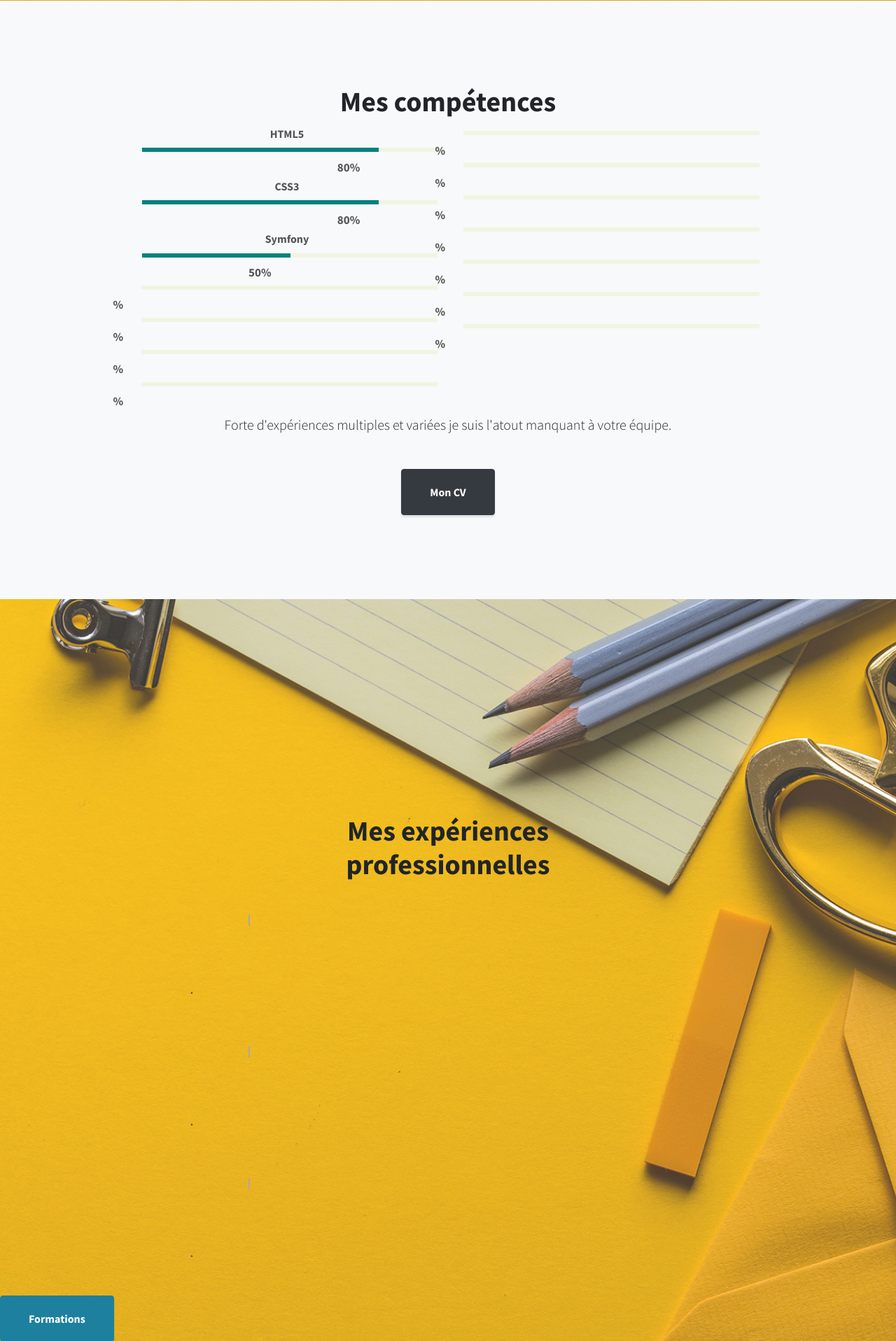
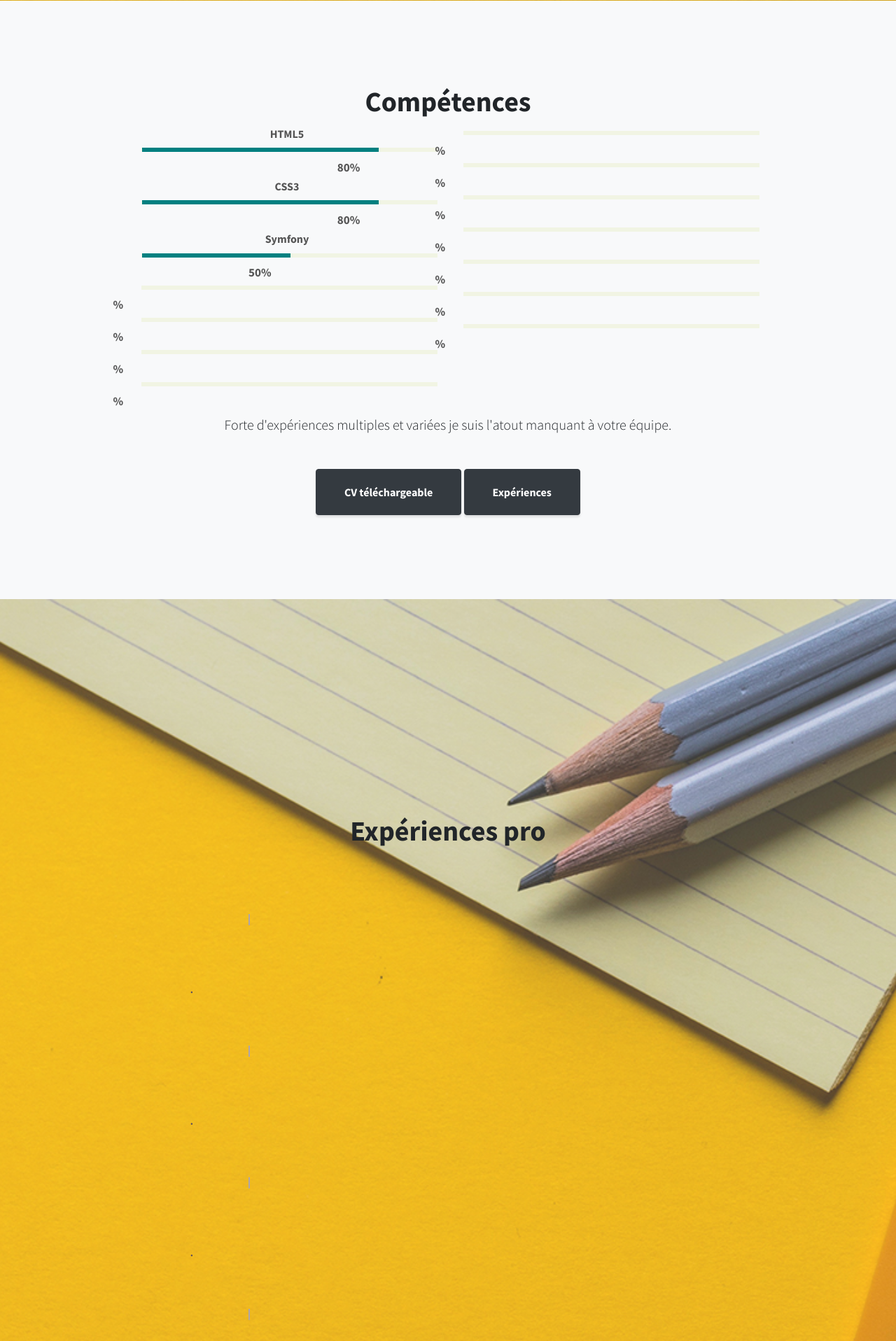
Before and after one commit to andreeb1983/andreePortfolio2, a PHP site: page /back/index.php in a window 1280 px wide. Shown: the part 799-2715 px from the top of the page at 70% size. Run offline with PHP 8.4, Linux system fonts and the light colour scheme; data comes from the database, SQL or seed files in the repository; data that the repository does not hold is empty.

Commit message:
modif 16
modif 16

```diff
--- a/back/formulaire/connexion.php
+++ b/back/formulaire/connexion.php
@@ -1,8 +1,8 @@
 <?php
 try{
-     $bdd = new PDO('mysql:host=andreebaibamb.mysql.db;dbname=andreebaibamb', 'andreebaibamb', 'Scare1985') or die(print_r($bdd->errorInfo()));
+     $pdoCV = new PDO('mysql:host=andreebaibamb.mysql.db;dbname=andreebaibamb', 'andreebaibamb', 'Scare1985') or die(print_r($pdoCV->errorInfo()));
      // force la prise en charge de l'utf-8
-     $bdd->exec('SET NAMES utf8');
+     $pdoCV->exec('SET NAMES utf8');
 } catch(Exception $e){
-     die('Erreur à debugger : ' . $e->getMessage());
+     die('Erreur à noter : ' . $e -> getMessage() . $e -> getFile() . $e -> getLine());
 }
--- a/back/inc/bas.inc.php
+++ b/back/inc/bas.inc.php
@@ -2,7 +2,7 @@
 <footer class="page-footer font-small">
 
   <!-- Copyright -->
-  <div class="footer-copyright text-center py-5">
+  <div class="footer-copyright text-center py-5 fixed" style="background: purple">
     <p>Copyright &copy; Andrée Baptiste - 2018</p>
   </div>
   <!-- Copyright -->
--- a/back/index.php
+++ b/back/index.php
@@ -83,12 +83,13 @@
       <div class="overlay"></div>
     </header>
 
-    <!-- About -->
+
+    <!-- Compétences -->
     <section class="content-section bg-light" id="competences">
       <div class="container text-center">
         <div class="row">
           <div class="col-lg-10 mx-auto">
-            <h2>Mes compétences</h2>
+            <h2>Compétences</h2>
 
               <div class="container">
 
@@ -156,7 +157,6 @@
                             <div class="progress-value"><?php echo $donnees[5]['level']?>%</div>
                           </div>
                         </div>
-
                       </div>
 
                       <h3 class="progress-title"><?php echo $donnees[6]['skill'];?></h3>
@@ -166,10 +166,9 @@
                             <div class="progress-value"><?php echo $donnees[6]['level']?>%</div>
                           </div>
                         </div>
-
                       </div>
 
-    </div><!-- fin div class -->
+                  </div><!-- fin div class col-md-6-->
 
                   <div class="col-md-6">
 
@@ -235,26 +234,29 @@
                         </div>
                       </div>
                     </div>
+                  </div><!-- fin div class col-md-6-->
+                </div><!-- fin div class -->
+                </div><!-- fin div row -->
 
-    </div><!-- fin div class -->
-
-  </div> <!-- fin div row -->
                 <!-- http://bestjquery.com/tutorial/progress-bar/demo39/    -->
 
                 <div class="row">
                   <div class="col-md-12 col-md-offset-3">
-        <p class="lead mb-5">Forte d'expériences multiples et variées je suis l'atout manquant à votre équipe.
-        <!-- <a href="https://unsplash.com/">Unsplash</a>!--></p>
-        <a class="btn btn-dark btn-xl js-scroll-trigger" href="admin/IntegrateurDevWebJunior.pdf" target="_blank">Mon CV</a>
-    </div>
-  </div>
+                      <p class="lead mb-5">Forte d'expériences multiples et variées je suis l'atout manquant à votre équipe.</p>
+                      <a class="btn btn-dark btn-xl js-scroll-trigger" href="admin/IntegrateurDevWebJunior.pdf" target="_blank">CV téléchargeable</a>
+                      <a class="btn btn-dark btn-xl js-scroll-trigger" href="#experiences">Expériences</a>
+                  </div><!--fin div class col-md-12 -->
+                </div><!--fin div class row -->
 
-	</div>
-      </div>
-    </section>
+              </div><!-- fin div class container -->
+            </div><!-- fin div col-lg-10 -->
+          </div><!-- fin div class row -->
+      </div><!-- fin div class container text-center-->
+    </section><!-- fin section -->
 
-    <!-- Callout -->
-  <section id="experiences" class="content-section bg-light callout myexperties">
+
+    <!-- Expériences -->
+    <section class="content-section bg-light callout myexperties" id="experiences" >
       <div class="container text-center">
 
         <?php
@@ -266,22 +268,30 @@
         // debug($donnees);
         ?>
 
-      <h2 class="mx-auto mb-5">Mes expériences professionnelles</h2>
+          <h2 class="mx-auto mb-5">Expériences pro</h2>
 
-      <!--Work Experties start -->
-
-      <!-- <div class="heading">
-
-      </div> -->
+          <div class="container"></div>
 
           <div class="row media">
+            <div class="col-xs-12 col-sm-3 col-md-3 col-lg-3">
+              <div class="expertiesico"><?php echo $donnees[0]['dates_exp']?><br>.</div>
+            </div>
+          <div class="expertiesdesc col-xs-12 col-sm-9 col-md-9 col-lg-9">
+            <!-- <h4>UIzards</h4> -->
+              <h5><?php echo $donnees[0]['function_exp']?></h5>
+              <p> <?php echo $donnees[0]['description_exp']?></p>
+            </div>
+          </div>
+
+          <div class="row media">
+
             <div class="col-xs-12 col-sm-3 col-md-3 col-lg-3">
               <div class="expertiesico"><?php echo $donnees[1]['dates_exp']?><br>.</div>
             </div>
             <div class="expertiesdesc col-xs-12 col-sm-9 col-md-9 col-lg-9">
-          <!-- <h4>UIzards</h4> -->
+              <!-- <h4>Lexind</h4> -->
               <h5><?php echo $donnees[1]['function_exp']?></h5>
-          <p> <?php echo $donnees[1]['description_exp']?></p>
+              <p><?php echo $donnees[1]['description_exp']?></p>
               </div>
           </div>
 
@@ -290,7 +300,7 @@
               <div class="expertiesico"><?php echo $donnees[2]['dates_exp']?><br>.</div>
             </div>
             <div class="expertiesdesc col-xs-12 col-sm-9 col-md-9 col-lg-9">
-          <!-- <h4>Lexind</h4> -->
+              <!-- <h4>Matrix Media</h4> -->
               <h5><?php echo $donnees[2]['function_exp']?></h5>
               <p><?php echo $donnees[2]['description_exp']?></p>
             </div>
@@ -306,15 +316,68 @@
               <p><?php echo $donnees[3]['description_exp']?></p>
             </div>
           </div>
+
+          <div class="row media">
+            <div class="col-xs-12 col-sm-3 col-md-3 col-lg-3">
+              <div class="expertiesico"><?php echo $donnees[4]['dates_exp']?><br>.</div>
             </div>
-  <!--Work Experties end -->
+            <div class="expertiesdesc col-xs-12 col-sm-9 col-md-9 col-lg-9">
+              <!-- <h4>Matrix Media</h4> -->
+              <h5><?php echo $donnees[4]['function_exp']?></h5>
+              <p><?php echo $donnees[4]['description_exp']?></p>
+            </div>
+          </div>
+
+          <div class="row media">
+            <div class="col-xs-12 col-sm-3 col-md-3 col-lg-3">
+              <div class="expertiesico"><?php echo $donnees[5]['dates_exp']?><br>.</div>
+            </div>
+            <div class="expertiesdesc col-xs-12 col-sm-9 col-md-9 col-lg-9">
+              <!-- <h4>Matrix Media</h4> -->
+              <h5><?php echo $donnees[5]['function_exp']?></h5>
+              <p><?php echo $donnees[5]['description_exp']?></p>
+            </div>
+          </div>
+
+          <div class="row media">
+            <div class="col-xs-12 col-sm-3 col-md-3 col-lg-3">
+              <div class="expertiesico"><?php echo $donnees[6]['dates_exp']?><br>.</div>
+            </div>
+            <div class="expertiesdesc col-xs-12 col-sm-9 col-md-9 col-lg-9">
+              <!-- <h4>Matrix Media</h4> -->
+              <h5><?php echo $donnees[6]['function_exp']?></h5>
+              <p><?php echo $donnees[6]['description_exp']?></p>
+            </div>
+          </div>
+
+          <div class="row media">
+            <div class="col-xs-12 col-sm-3 col-md-3 col-lg-3">
+              <div class="expertiesico"><?php echo $donnees[7]['dates_exp']?><br>.</div>
+            </div>
+            <div class="expertiesdesc col-xs-12 col-sm-9 col-md-9 col-lg-9">
+              <!-- <h4>Matrix Media</h4> -->
+              <h5><?php echo $donnees[7]['function_exp']?></h5>
+              <p><?php echo $donnees[7]['description_exp']?></p>
+            </div>
+          </div>
+
+        </div><!-- fin div class container -->
         <!-- http://designstub.com/demos/folio/ -->
 
+        <div class="row">
+          <div class="col-md-12 col-md-offset-3">
             <a class="btn btn-primary btn-xl" href="#formations">Formations</a>
           </div>
+        </div>
 
-    </section>
+        </div><!-- fin din class container -->
 
+      </div><!-- fin div container text-center-->
+
+    </section><!-- fin section --><!-- fin Expériences -->
+
+
+    <!-- Formations-->
     <section class="content-section bg-light" id="formations">
       <div class="container text-center">
 
@@ -331,8 +394,17 @@
           <div class="row">
             <div class="col-lg-10 mx-auto">
               <h2>Mes formations</h2>
-            <!-- <p class="lead mb-5">Lorem ipsum dolor sit, amet consectetur adipisicing elit. Eos maxime provident vitae optio rerum eligendi repellendus illum, nihil minima ducimus cum deserunt magnam expedita, libero dolorum. Harum aliquam ipsa praesentium..
-              <a href="https://unsplash.com/">Unsplash</a>!</p>  -->
+
+                <div class="row media">
+                  <div class="col-xs-12 col-sm-3 col-md-3 col-lg-3">
+                    <div class="expertiesico"><?php echo $donnees[0]['dates_training']?><br>.</div>
+                </div>
+                <div class="expertiesdesc col-xs-12 col-sm-9 col-md-9 col-lg-9">
+                  <!-- <h4>UIzards</h4> -->
+                  <h5><?php echo $donnees[0]['title_training']?></h5>
+                  <h3><?php echo $donnees[0]['subtitle_training']?></h3>
+                  <p> <?php echo $donnees[0]['training_establishment']?></p>
+                </div>
 
                 <div class="row media">
                   <div class="col-xs-12 col-sm-3 col-md-3 col-lg-3">
@@ -340,21 +412,35 @@
                 </div>
                 <div class="expertiesdesc col-xs-12 col-sm-9 col-md-9 col-lg-9">
                   <!-- <h4>UIzards</h4> -->
-                <h5><?php echo $donnees[1]['tittle_training']?></h5>
+                  <h5><?php echo $donnees[1]['title_training']?></h5>
+                  <h3><?php echo $donnees[1]['subtitle_training']?></h3>
                   <p> <?php echo $donnees[1]['training_establishment']?></p>
-              </div>
                 </div>
 
                 <div class="row media">
                   <div class="col-xs-12 col-sm-3 col-md-3 col-lg-3">
-                  <div class="expertiesico"><?php echo $donnees[1]['dates_exp']?><br>.</div>
+                    <div class="expertiesico"><?php echo $donnees[2]['dates_training']?><br>.</div>
                 </div>
                 <div class="expertiesdesc col-xs-12 col-sm-9 col-md-9 col-lg-9">
                   <!-- <h4>UIzards</h4> -->
-                <h5><?php echo $donnees[1]['function_exp']?></h5>
-                <p> <?php echo $donnees[1]['description_exp']?></p>
+                  <h5><?php echo $donnees[2]['title_training']?></h5>
+                  <h3><?php echo $donnees[2]['subtitle_training']?></h3>
+                  <p> <?php echo $donnees[2]['training_establishment']?></p>
                 </div>
+
+                <div class="row media">
+                  <div class="col-xs-12 col-sm-3 col-md-3 col-lg-3">
+                    <div class="expertiesico"><?php echo $donnees[3]['dates_training']?><br>.</div>
                 </div>
+                <div class="expertiesdesc col-xs-12 col-sm-9 col-md-9 col-lg-9">
+                  <!-- <h4>UIzards</h4> -->
+                  <h5><?php echo $donnees[3]['title_training']?></h5>
+                  <h3><?php echo $donnees[3]['subtitle_training']?></h3>
+                  <p> <?php echo $donnees[3]['training_establishment']?></p>
+                </div>
+
+
+
             <a class="btn btn-dark btn-xl js-scroll-trigger" href="#loisirs">Mes loisirs</a>
           </div>
         </div>
@@ -377,29 +463,25 @@
 
     <h2 class="mx-auto mb-5">Mes loisirs</h2>
 
+      <div id="carouselExampleSlidesOnly" class="carousel slide" data-ride="carousel">
+        <div class="carousel-inner">
+          <div class="carousel-item active">
+            <img class="d-block w-100" src="img/portfolio-3.jpg" alt="First slide">
+          </div>
+          <div class="carousel-item">
+            <img class="d-block w-100" src="..." alt="Second slide">
+          </div>
+          <div class="carousel-item">
+            <img class="d-block w-100" src="..." alt="Third slide">
+          </div>
+        </div>
+      </div>
+
     <a class="btn btn-primary btn-xl" href="#contact">Contact</a>
 
 
   </div>
   </section>
-
-    <!-- Call to Action -->
-    <!-- <section class="content-section bg-primary text-white">
-      <div class="container text-center">
-        <h2 class="mb-4">The buttons below are impossible to resist...</h2>
-        <a href="#" class="btn btn-xl btn-light mr-4">Click Me!</a>
-        <a href="#" class="btn btn-xl btn-dark">Look at Me!</a>
-      </div>
-    </section> -->
-
-    <!-- Map -->
-    <!-- <section id="contact" class="map">
-      <iframe width="100%" height="100%" frameborder="0" scrolling="no" marginheight="0" marginwidth="0" src="https://maps.google.com/maps?f=q&amp;source=s_q&amp;hl=en&amp;geocode=&amp;q=Twitter,+Inc.,+Market+Street,+San+Francisco,+CA&amp;aq=0&amp;oq=twitter&amp;sll=28.659344,-81.187888&amp;sspn=0.128789,0.264187&amp;ie=UTF8&amp;hq=Twitter,+Inc.,+Market+Street,+San+Francisco,+CA&amp;t=m&amp;z=15&amp;iwloc=A&amp;output=embed"></iframe>
-      <br/>
-      <small>
-        <a href="https://maps.google.com/maps?f=q&amp;source=embed&amp;hl=en&amp;geocode=&amp;q=Twitter,+Inc.,+Market+Street,+San+Francisco,+CA&amp;aq=0&amp;oq=twitter&amp;sll=28.659344,-81.187888&amp;sspn=0.128789,0.264187&amp;ie=UTF8&amp;hq=Twitter,+Inc.,+Market+Street,+San+Francisco,+CA&amp;t=m&amp;z=15&amp;iwloc=A"></a>
-      </small>
-    </section> -->
 
   <!-- Contactez-moi -->
   <section class="content-section bg-primary text-white text-center" id="contact">
@@ -409,13 +491,15 @@
         <p class="text-center w-responsive mx-auto mb-5">Andrée Baptiste</p>
         <p class="text-center w-responsive mx-auto mb-5"></p>
 
-          <a class="btn btn-primary btn-xl" href="#contact">Contactez-moi !</a>
+        <a class="btn btn-primary btn-xl p-2 px-3 mr-4 d-none d-md-inline-block" href="formulaire/index.php">Contactez-moi !</a>
     </div>
     <div class="row">
     <div class="col-lg-3 col-md-6 mb-5 mb-lg-0">
     </div>
     </div>
   </section>
+
+
 
 </div> <!-- fin div container -->
 
@@ -431,6 +515,5 @@
     <!-- Custom scripts for this template -->
     <script src="js/stylish-portfolio.min.js"></script>
 
-  </body>
-
-</html>
+ <?php
+require_once 'inc/bas.inc.php';
```
Also changed, not shown: back/img/cuisiner.jpg (added). Lines whose indentation alone changed are shown as unchanged.
